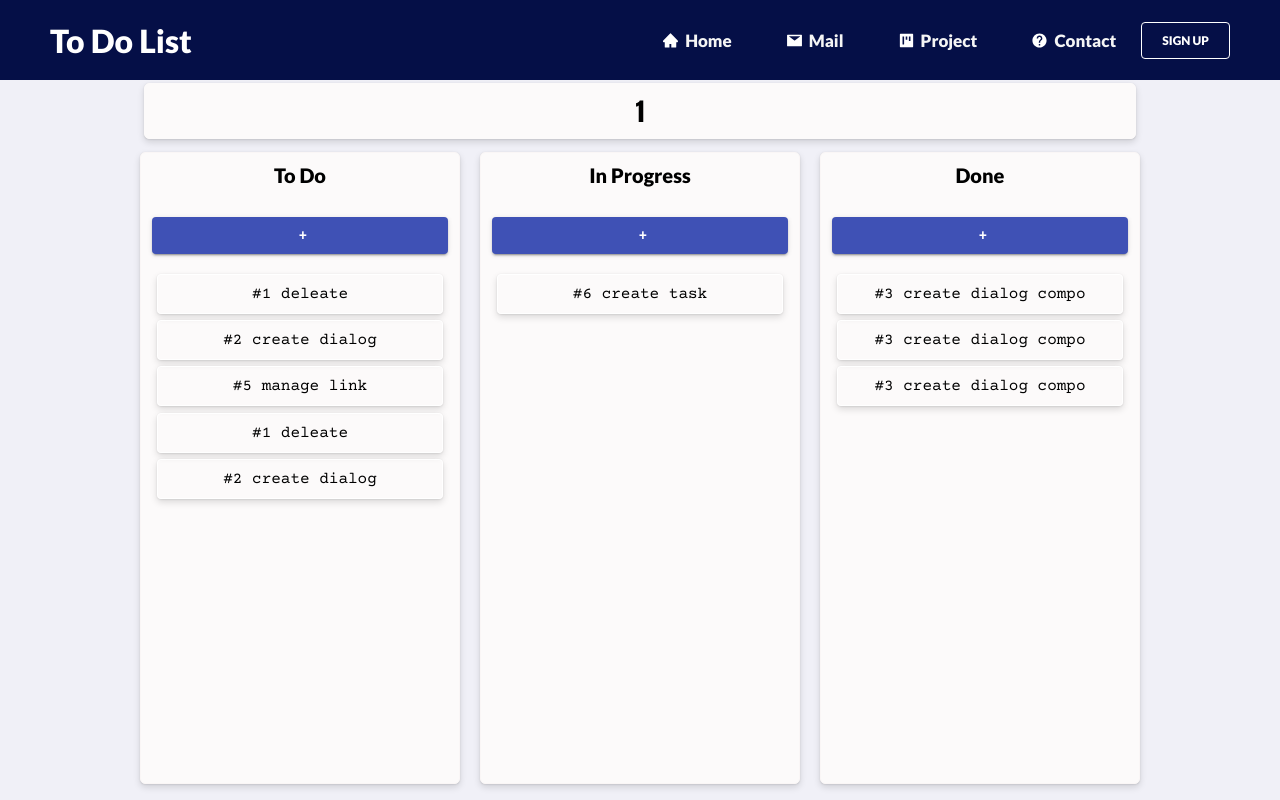
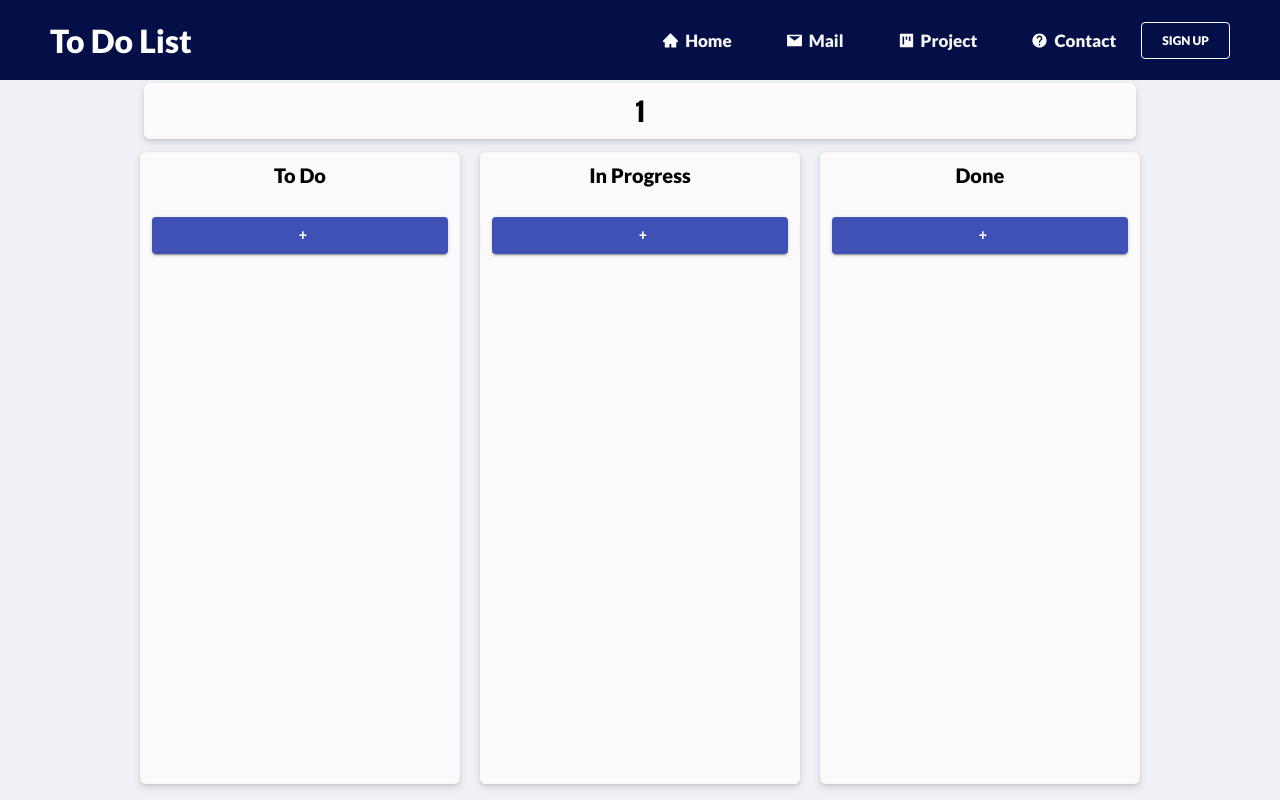
Before and after one commit to ClementBolin/to-do-list, a React (Create React App) app: page /project/board/1 in a window 1280 px wide. Built offline with nearby package versions, Linux system fonts and the light colour scheme.

Commit message:
fix(master): create task service

```diff
--- a/src/container/BoardProjects/BoardProjects.tsx
+++ b/src/container/BoardProjects/BoardProjects.tsx
@@ -50,7 +50,7 @@ export function BoardProjects({
             <div className="Board--to-do">
                 <TaskBoard title="To Do" taskSize={mobile ? "task--mobile" : "task--medium"} >
                     <div className="project--modal">
-                        <Modal title="+" titleDialog="Create Task Project" type="form" submitForm={() => createTaskSV(nameTask, title, getActualDate())}>
+                        <Modal title="+" titleDialog="Create Task Project" type="form" submitForm={() => createTaskSV(nameTask, title, getActualDate(), "To Do", 0)}>
                             <DialogContent>
                                 <DialogContentText>Create Your Task Project</DialogContentText>
                                 <TextField
@@ -66,9 +66,7 @@ export function BoardProjects({
                 </TaskBoard>
                 <TaskBoard title="In Progress" taskSize={mobile ? "task--mobile" : "task--medium"} >
                     <div className="project--modal">
-                        <Modal title="+" titleDialog="Create Task Project" type="form" submitForm={() => {
-                            alert("form submit")
-                        }}>
+                        <Modal title="+" titleDialog="Create Task Project" type="form" submitForm={() => createTaskSV(nameTask, title, getActualDate(), "In Progress", 0)}>
                             <DialogContent>
                                 <DialogContentText>Create Your Task Project</DialogContentText>
                                 <TextField
@@ -84,9 +82,7 @@ export function BoardProjects({
                 </TaskBoard>
                 <TaskBoard title="Done" taskSize={mobile ? "task--mobile" : "task--medium"}>
                     <div className="project--modal">
-                        <Modal title="+" titleDialog="Create Task Project" type="form" submitForm={() => {
-                            alert("form submit")
-                        }}>
+                        <Modal title="+" titleDialog="Create Task Project" type="form" submitForm={() => createTaskSV(nameTask, title, getActualDate(), "Done", 0)}>
                             <DialogContent>
                                 <DialogContentText>Create Your Task Project</DialogContentText>
                                 <TextField
@@ -118,7 +114,7 @@ const ContentBoard = ({
 
     return (
         <div>
-            {FakeDataToDo.map((item, i) => {
+            {FakeDataToDo.map((item: any, i: number) => {
                 if (item.type === checkType) {
                     return (
                         <div style={{display: "flex", justifyContent:"center", marginBottom: "2%"}}>
@@ -132,41 +128,41 @@ const ContentBoard = ({
     )
 }
 
-const FakeDataToDo = [
-    {
-        name: "#1 deleate",
-        type: "To Do"
-    },
-    {
-        name: "#2 create dialog",
-        type:"To Do"
-    },
-    {
-        name: "#3 create dialog compo",
-        type: "Done"
-    },
-    {
-        name: "#5 manage link",
-        type: "To Do"
-    },
-    {
-        name: "#6 create task ",
-        type:"In Progress"
-    },
-    {
-        name: "#3 create dialog compo",
-        type: "Done"
-    },
-    {
-        name: "#1 deleate",
-        type: "To Do"
-    },
-    {
-        name: "#2 create dialog",
-        type:"To Do"
-    },
-    {
-        name: "#3 create dialog compo",
-        type: "Done"
-    }
+const FakeDataToDo: any = [
+    // {
+    //     name: "#1 deleate",
+    //     type: "To Do"
+    // },
+    // {
+    //     name: "#2 create dialog",
+    //     type:"To Do"
+    // },
+    // {
+    //     name: "#3 create dialog compo",
+    //     type: "Done"
+    // },
+    // {
+    //     name: "#5 manage link",
+    //     type: "To Do"
+    // },
+    // {
+    //     name: "#6 create task ",
+    //     type:"In Progress"
+    // },
+    // {
+    //     name: "#3 create dialog compo",
+    //     type: "Done"
+    // },
+    // {
+    //     name: "#1 deleate",
+    //     type: "To Do"
+    // },
+    // {
+    //     name: "#2 create dialog",
+    //     type:"To Do"
+    // },
+    // {
+    //     name: "#3 create dialog compo",
+    //     type: "Done"
+    // }
 ]
--- a/src/services/BoardProjectSV.ts
+++ b/src/services/BoardProjectSV.ts
@@ -8,7 +8,7 @@ export async function CreateBoardProjectSV(name: string) {
             name: name
         })
     }
-    const res = await fetch("http://localhost:8080/boardProject/add", option);
+    await fetch("http://localhost:8080/boardProject/add", option);
 }
 
 export async function getBoardProjectSV(): Promise<IBoardProject[]> {
--- a/src/services/TaskSV.ts
+++ b/src/services/TaskSV.ts
@@ -1,11 +1,13 @@
-export async function createTaskSV(name: string, tag: string, date: string) {
+export async function createTaskSV(name: string, tag: string, date: string, type: string, id: number) {
     const option = {
         method: 'POST',
         headers: { 'Content-Type': 'application/json' },
         body: JSON.stringify({
             name: name,
             tag: tag,
-            date: date
+            date: date,
+            type: type,
+            id: id
         })
     }
     const res = await fetch("http://localhost:8080/task/add", option);
```
